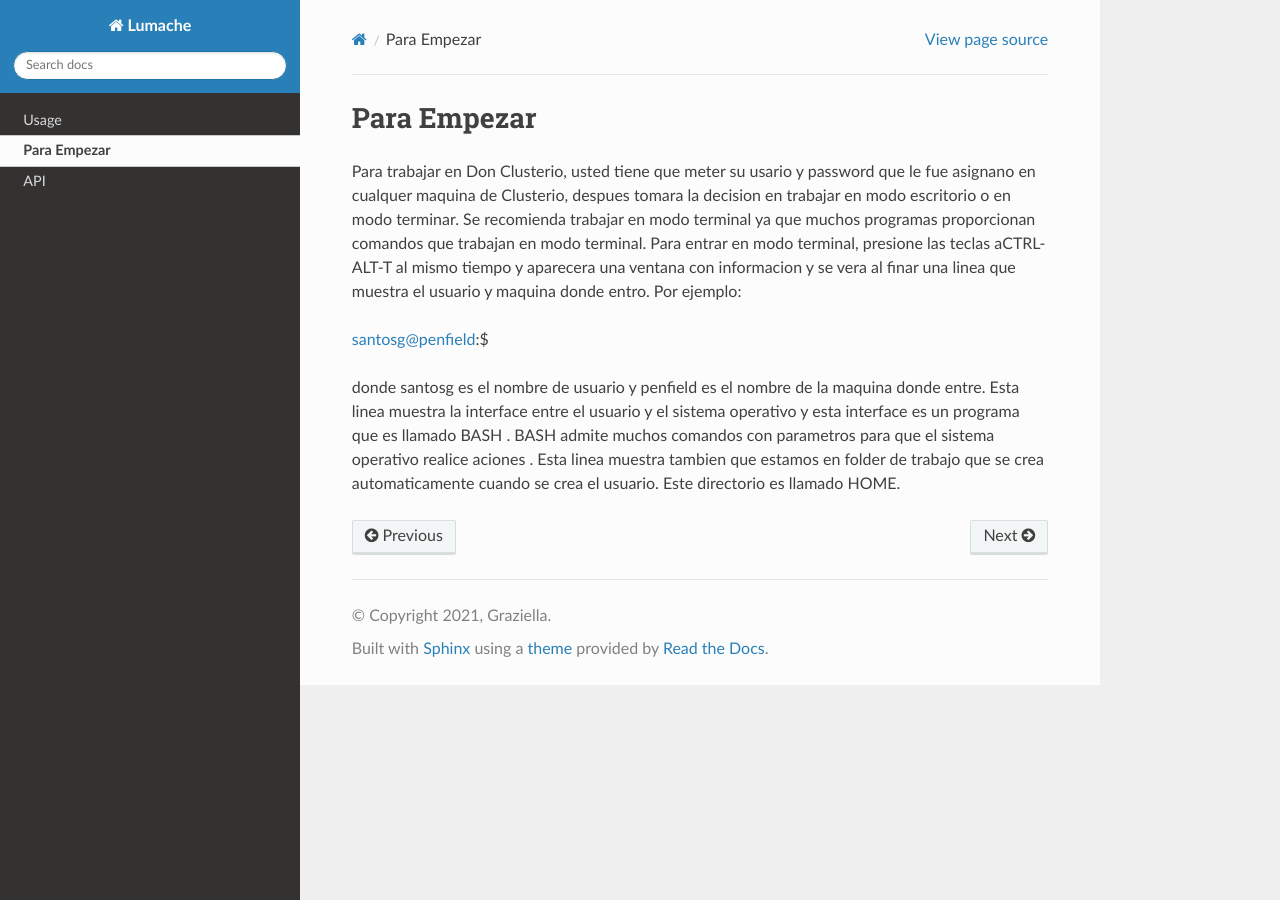
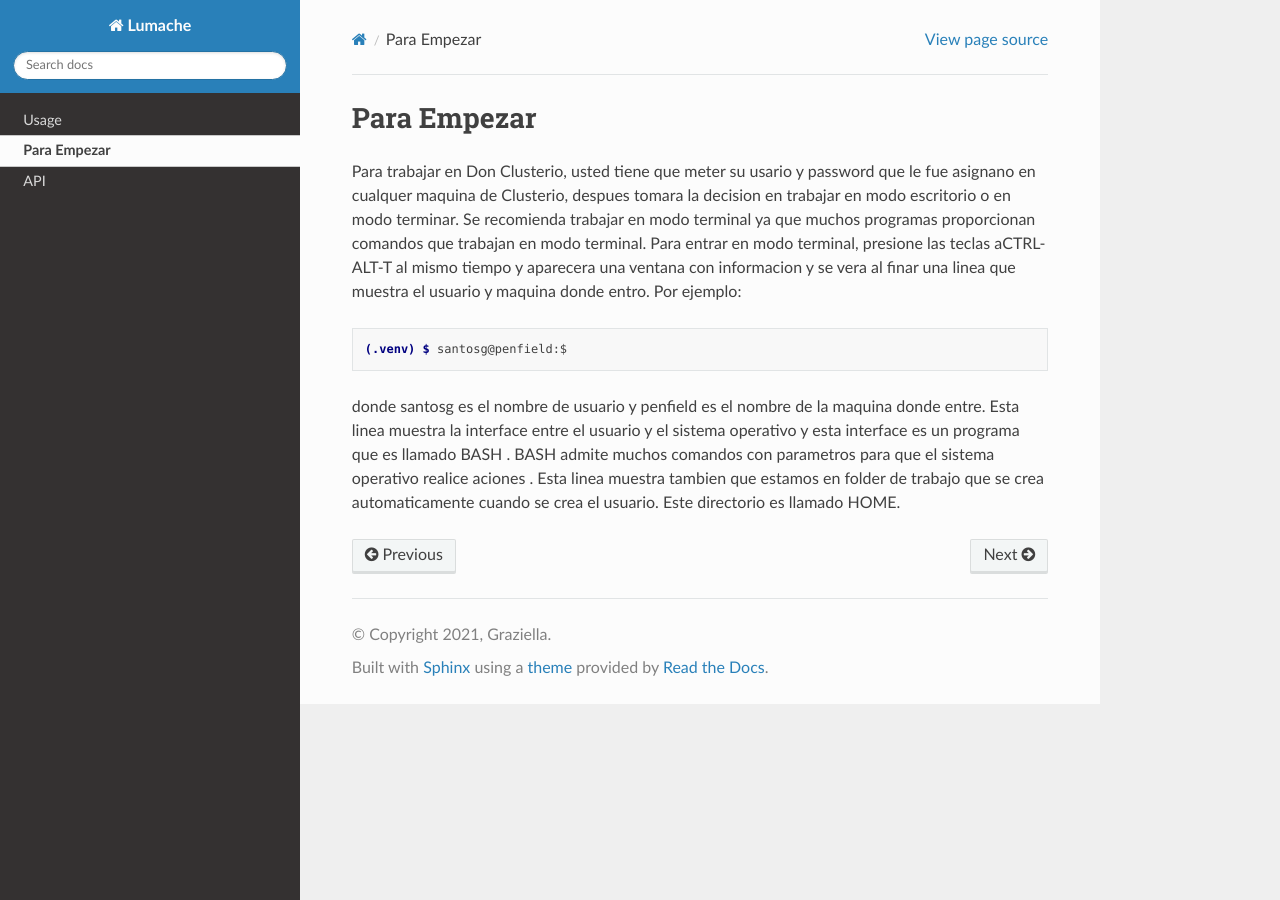
Before and after one commit to matecom57/donclusterio, a Sphinx documentation site: the page built from docs/source/para_empezar.rst, in a window 1280 px wide. Built offline with Sphinx 7.4.7 and the Read the Docs theme 3.1.0, drawn with Linux system fonts in a browser that asks for light colours.

Commit message:
Update para_empezar.rst

```diff
--- a/docs/source/para_empezar.rst
+++ b/docs/source/para_empezar.rst
@@ -3,6 +3,8 @@ Para Empezar
 
 Para trabajar en Don Clusterio, usted tiene que meter su usario y password que le fue asignano en cualquer maquina de Clusterio, despues tomara la decision en trabajar en modo escritorio o en modo terminar. Se recomienda trabajar en modo terminal ya que muchos programas proporcionan comandos que trabajan en modo terminal. Para entrar   en modo terminal, presione las teclas aCTRL-ALT-T al mismo tiempo y aparecera una ventana con informacion y se vera al finar una linea que muestra el usuario y maquina donde entro. Por ejemplo:
 
-santosg@penfield:$
+.. code-block:: console
+
+   (.venv) $ santosg@penfield:$
 
 donde santosg es el nombre de usuario y penfield es el nombre de la maquina donde entre. Esta linea muestra la interface entre el usuario y el sistema operativo y esta interface es un programa que es llamado BASH . BASH admite muchos comandos con parametros para que el sistema operativo realice aciones . Esta linea muestra tambien que estamos en folder de trabajo que se crea automaticamente cuando se crea el usuario. Este directorio es llamado HOME.
```
